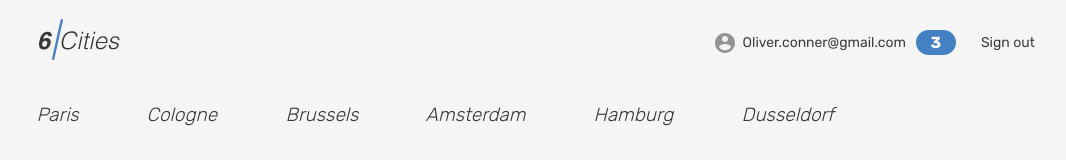
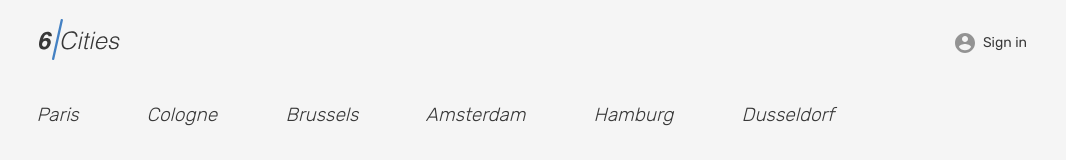
Before and after one commit to htmlacademy-react/1568105-six-cities-15, a React (Vite) app: page / in a window 1280 px wide. Shown: the top 160 px of the page, without its empty margins (103-1169 px from the left). Built offline with nearby package versions, Linux system fonts and the light colour scheme.

Commit message:
Роутинг при NoAuth, перенастройка

```diff
--- a/src/authorizationStatus.ts
+++ b/src/authorizationStatus.ts
@@ -1,3 +1,3 @@
 import { AuthorizationStatus } from './const';
 
-export const getAuthorizationStatus = () => AuthorizationStatus.Auth;
+export const getAuthorizationStatus = () => AuthorizationStatus.NoAuth;
--- a/src/components/layout/layout.tsx
+++ b/src/components/layout/layout.tsx
@@ -31,16 +31,16 @@ export default function Layout({favoritesVolume}: LayoutProps): JSX.Element {
                 <nav className="header__nav">
                   <ul className="header__nav-list">
                     <li className="header__nav-item user">
-                      {authorizationStatus === AuthorizationStatus.Auth ? (
-                        <Link className="header__nav-link header__nav-link--profile" to="/favorites">
-                          <div className="header__avatar-wrapper user__avatar-wrapper">
-                          </div>
+                      <Link className="header__nav-link header__nav-link--profile" to="/favorites">
+                        <div className="header__avatar-wrapper user__avatar-wrapper">
+                        </div>
+                        {authorizationStatus === AuthorizationStatus.Auth ? (
                           <>
                             <span className="header__user-name user__name">Oliver.conner@gmail.com</span>
                             <span className="header__favorite-count">{favoritesVolume}</span>
                           </>
-                        </Link>
-                      ) : <span className="header__login">Sign in</span>}
+                        ) : <span className="header__login">Sign in</span>}
+                      </Link>
                     </li>
                     {authorizationStatus === AuthorizationStatus.Auth ? (
                       <li className="header__nav-item">
--- a/src/mocks/user.ts
+++ b/src/mocks/user.ts
@@ -1,4 +1,4 @@
-import { User } from '../types/user';
+import { User } from '../types/types';
 
 export const user: User = {
   name: 'Oliver Conner',
--- a/src/pages/offer-page/offer-page.tsx
+++ b/src/pages/offer-page/offer-page.tsx
@@ -5,8 +5,6 @@ import { FullOffer, PreviewOffer, Review } from '../../types/types';
 import { capitalize } from '../../utils';
 import Reviews from '../../components/reviews';
 import NearPlacesCard from '../../components/near-places-card';
-
-// import { AuthorizationStatus } from '../../authorizationStatus';
 
 type OfferPageProps = {
   previewOffers: PreviewOffer[];
```
